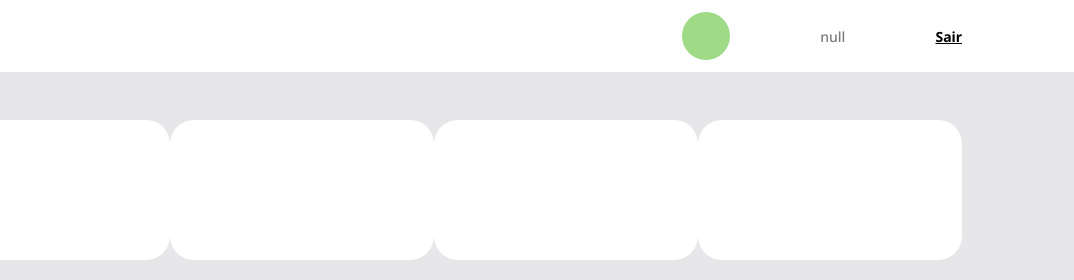
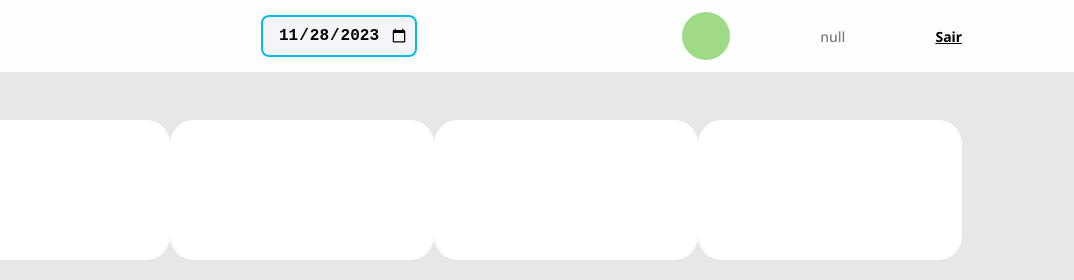
Before and after one commit to clivissonjose/Wallet-app, a plain HTML site: page src/pages/home/index3.html in a window 1280 px wide. Shown: the top 280 px of the page, 206-1280 px from the left. Drawn offline with Linux system fonts and the light colour scheme.

Commit message:
feat: impleting logout user and setting date

```diff
--- a/src/pages/home/index3.html
+++ b/src/pages/home/index3.html
@@ -13,6 +13,10 @@
       <div class="nav-bar">
          <img class="nav-bar-logo"
           src="../../imagens/preview.png" alt="logo">
+
+          <div class="navbar-calendar-container">
+            <input id="select-date" class="input-calendar" type="date"/>
+          </div>
 
          <div id="navbar-user-container" class="navbar-user-container">
              <div id="user-letter" class="user-letter">
--- a/src/pages/home/index3.js
+++ b/src/pages/home/index3.js
@@ -1,3 +1,9 @@
+const onLogout = () =>{
+   localStorage.clear()
+   window.open("../../../index.html", "_self")
+}
+
+
 const onDeleteItem = async (id) => {
  try {
    const email = localStorage.getItem("@WalletApp:UserEmail")
@@ -235,7 +241,8 @@ const userFinances = async ()  => {
    const email = localStorage.getItem("@WalletApp:UserEmail")
 
    try {
-      const date = "2022-12-16"
+      const dateInputValue = document.getElementById("select-date").value
+      const date = dateInputValue
       const result = await fetch(`https://mp-wallet-app-api.herokuapp.com/finances?date=${date}`, {
 
       method: 'GET',
@@ -274,6 +281,8 @@ const userInfomation = () => {
    // logout
 
    const logoutElement = document.createElement("a")
+   logoutElement.onclick = () => onLogout()
+   logoutElement.style.cursor = "pointer"
    const logoutText = document.createTextNode("Sair")
    logoutElement.appendChild(logoutText)
    UserInfo.appendChild(logoutElement)
@@ -384,9 +393,18 @@ const onCreateFinanceRelease = async (target) => {
    }
 }
 
+const setInitialDate = () =>{
+   const dateInput = document.getElementById("select-date")
+   const nowDate = new Date().toISOString().split("T")[0]
+   dateInput.value = nowDate
+   dateInput.addEventListener("change", () => {
+      userFinances()
+   })
+}
 window.onload = () => {
 
    const email = localStorage.getItem("@WalletApp:UserEmail")
+   setInitialDate()
    userInfomation()
    userFinances()
    onLoadCategories()
--- a/src/pages/home/stylehome.css
+++ b/src/pages/home/stylehome.css
@@ -26,7 +26,21 @@
   height: 50px;
   border-radius: 10px;
 }
+ .navbar-calendar-container{
+  display: flex;
+  flex-direction: row;
+  align-items: center;
+  justify-content: center;
+  width: 260px;
+ }
 
+ .input-calendar{
+  width: 156px;
+  height: 42px;
+  text-align: center;
+  font-size: 16px;
+  font-weight: bold;
+ }
 .navbar-user-container {
   display: flex;
   flex-direction: row;
```
